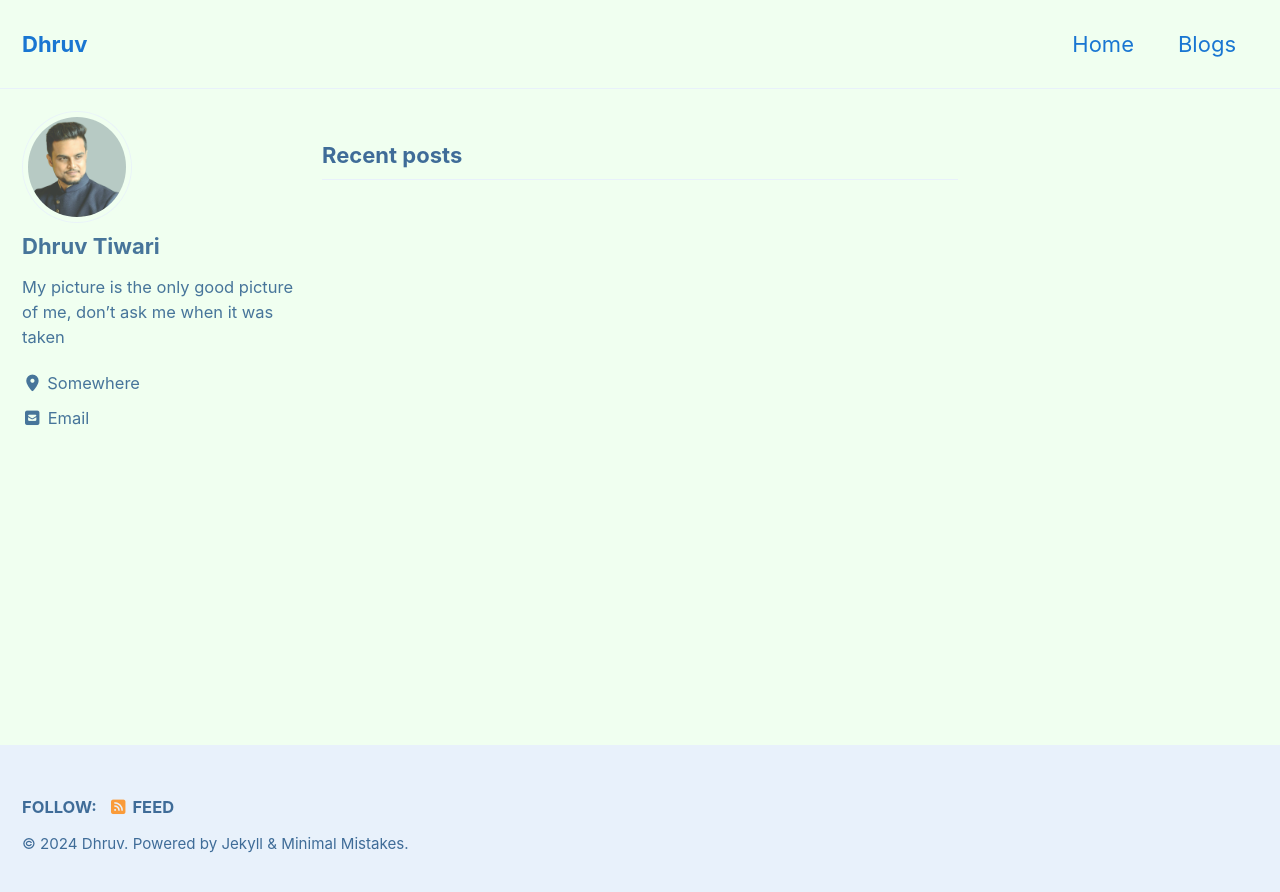
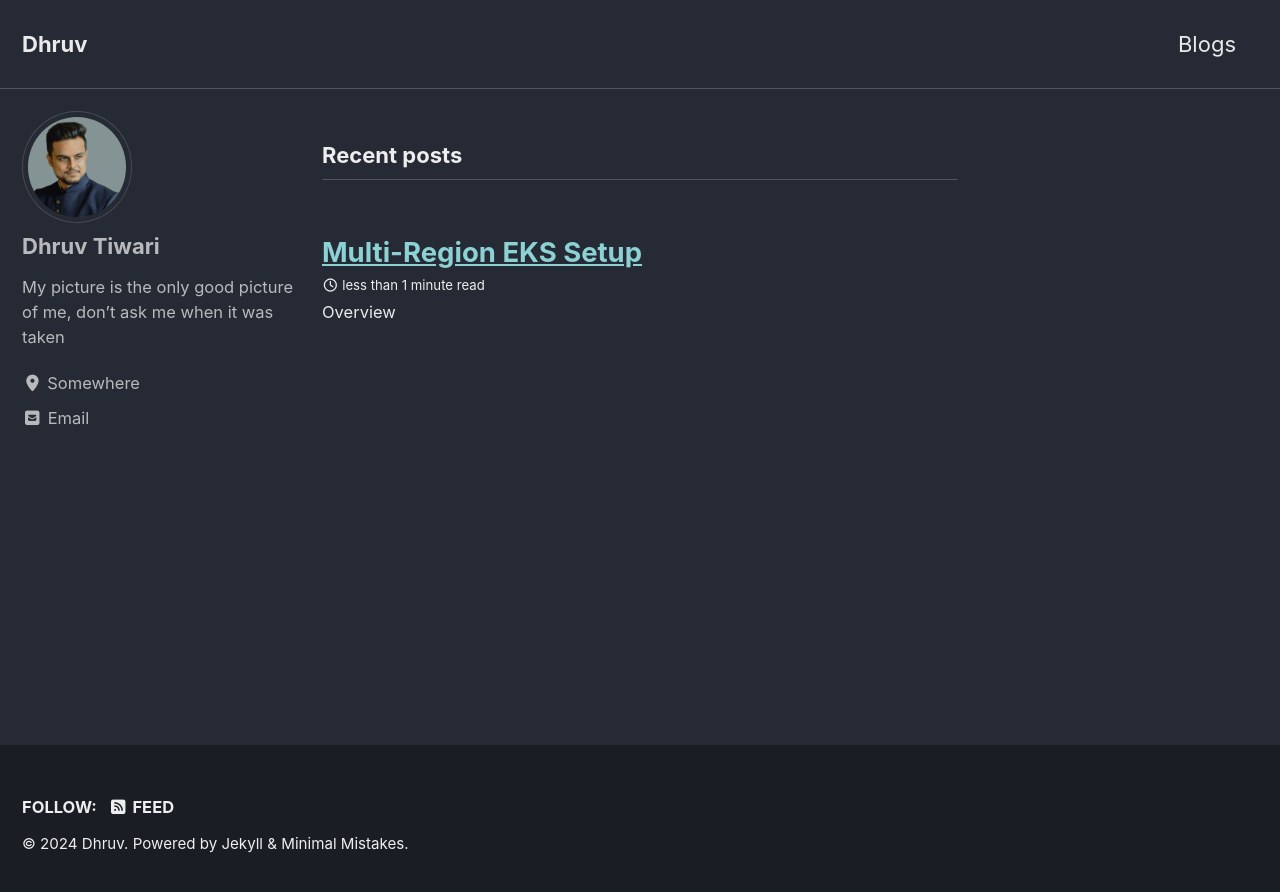
Before and after one commit to dhruv9115/dhruv-tiwari, a Jekyll site: the page built from index.html, in a window 1280 px wide. Shown: the top 892 px of the page. Built offline with Jekyll 4.4.1, drawn with Linux system fonts in a browser that asks for light colours; cached includes are drawn as plain includes; the list of posts is cut into pages by our own code.

Commit message:
refactor: style

```diff
--- a/_config.yml
+++ b/_config.yml
@@ -12,7 +12,7 @@
 
 # theme                  : "minimal-mistakes-jekyll"
 # remote_theme           : "mmistakes/minimal-mistakes"
-minimal_mistakes_skin    : "aqua" # "default", "air", "aqua", "contrast", "dark", "dirt", "neon", "mint", "plum", "sunrise"
+minimal_mistakes_skin    : "dark" # "default", "air", "aqua", "contrast", "dark", "dirt", "neon", "mint", "plum", "sunrise"
 
 # Site Settings
 locale                   : "en-US"
--- a/_data/navigation.yml
+++ b/_data/navigation.yml
@@ -1,7 +1,7 @@
 # main links
 main:
-  - title: "Home"
-    url: /
+  # - title: "Home"
+  #   url: /
   - title: "Blogs"
     url: /blogs/
 
```
Also changed, not shown: _posts/2024-09-17-eks_arch.md (renamed from _posts/2024-09-17.md).
